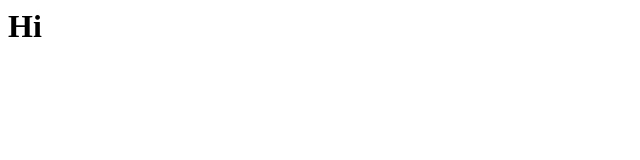
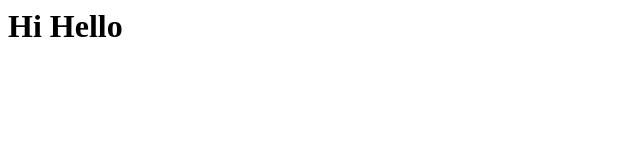
Before and after one commit to Mithunhubminepro/website.github.io, a plain HTML site: page index.html in a window 1280 px wide. Shown: the whole page, without its empty margins (0-640 px from the left). Drawn offline with Linux system fonts and the light colour scheme.

Commit message:
Update index.html

```diff
--- a/index.html
+++ b/index.html
@@ -1,5 +1,5 @@
 <html>
   <body>
-    <h1>Hi</h1>
+    <h1>Hi Hello</h1>
   </body>
 </html>
```
